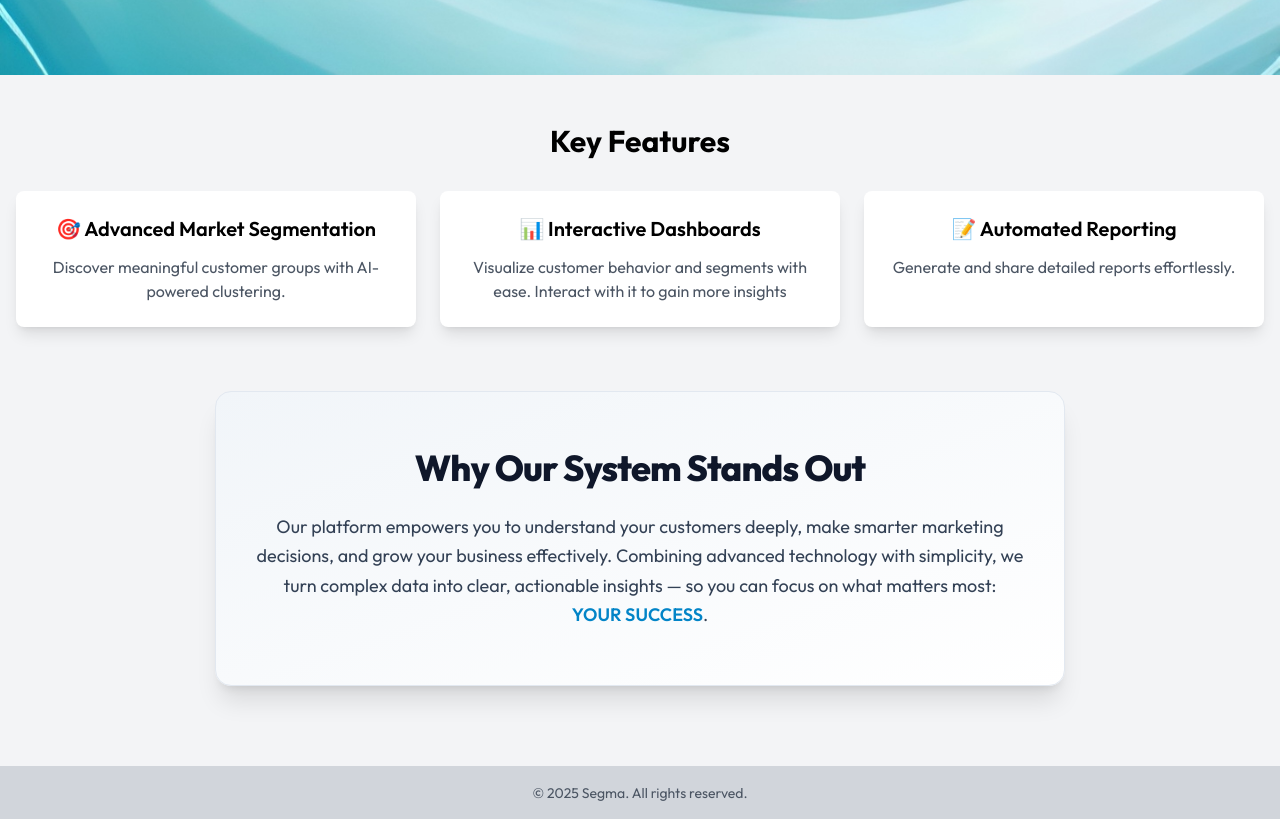
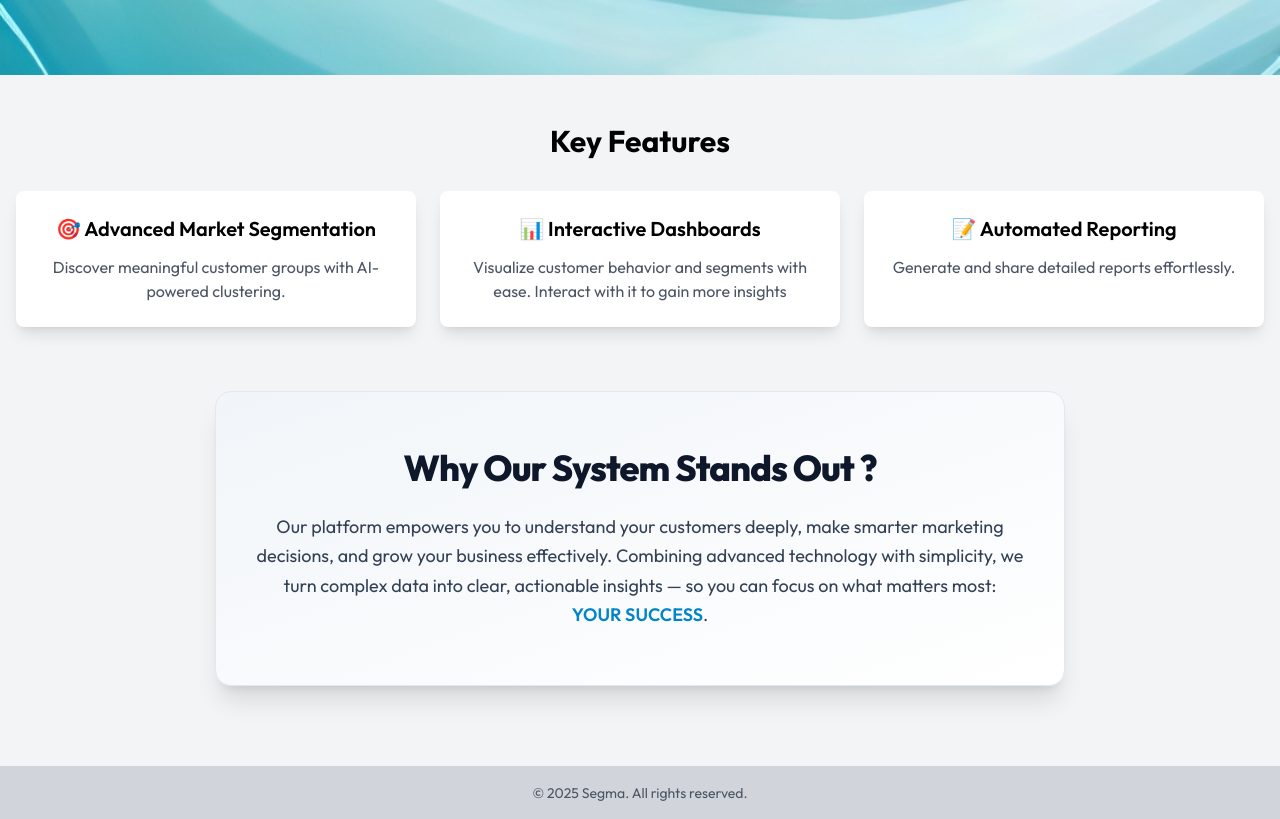
Before and after one commit to celinezyyy/Segma_FYP, a React (Vite) app in the folder client/: page / in a window 1280 px wide. Shown: the part 725-1544 px from the top of the page. Built offline with nearby package versions, Linux system fonts and the light colour scheme; the HTML template or start-up script is replaced by a standard one.

Commit message:
[Amend] - add new break line

```diff
--- a/client/src/pages/userPage/Home.jsx
+++ b/client/src/pages/userPage/Home.jsx
@@ -44,7 +44,7 @@ const Home = () => {
       {/* Strength message */}
       <div className="mt-16 mb-20 max-w-5xl px-10 py-14 mx-auto text-center bg-gradient-to-br from-slate-100 to-white rounded-2xl shadow-xl border border-slate-200">
         <h2 className="text-4xl font-extrabold mb-6 text-slate-900 tracking-tight">
-          Why Our System Stands Out
+          Why Our System Stands Out ?
         </h2>
         <p className="text-lg text-slate-700 leading-relaxed max-w-3xl mx-auto">
           Our platform empowers you to understand your customers deeply, make smarter marketing decisions, and grow your business effectively.
```
